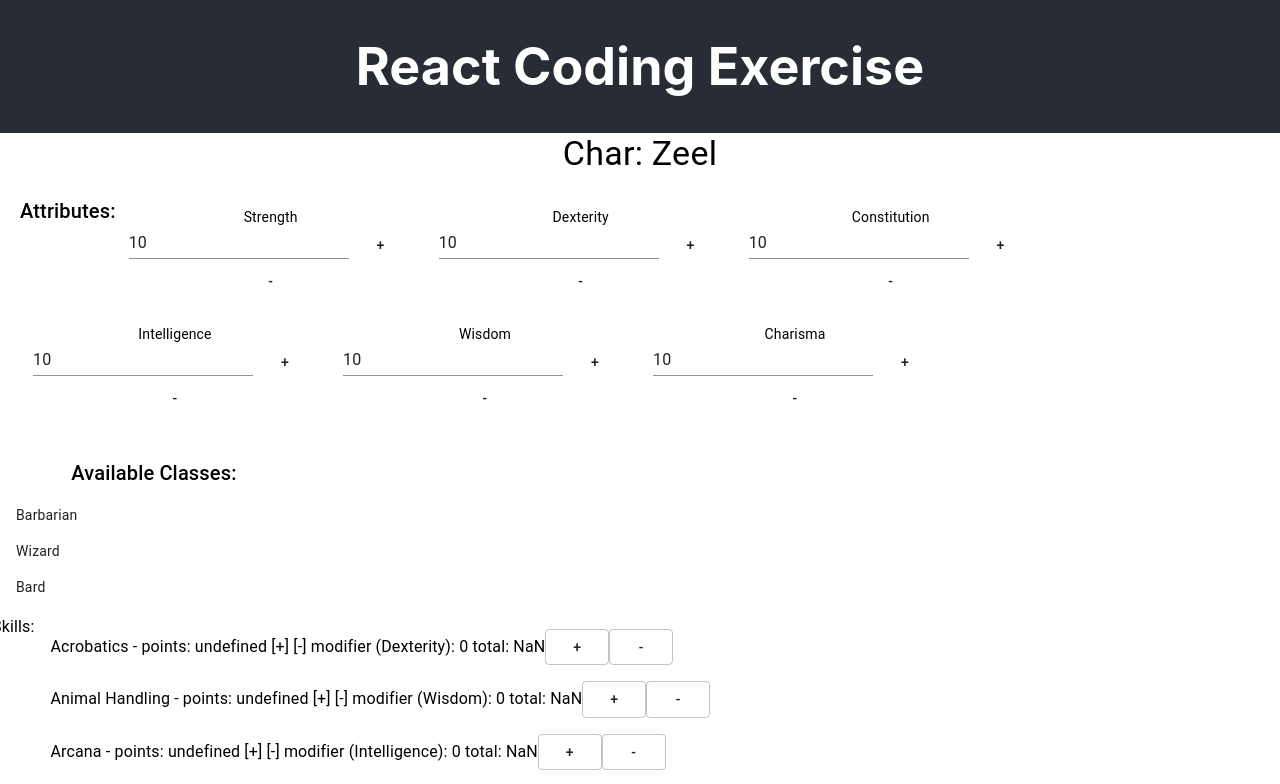
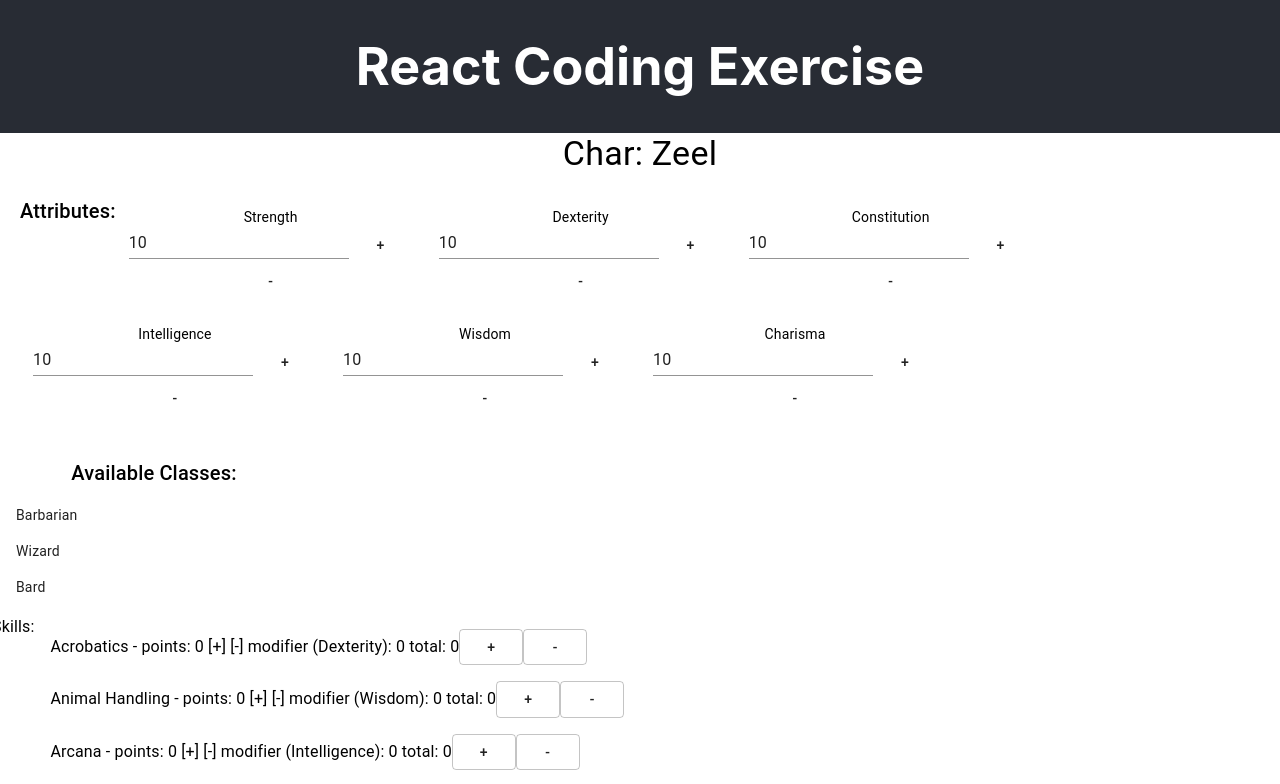
Before and after one commit to zeelmavani/rpg-dnd-react, a React (Create React App) app: page / in a window 1280 px wide. Shown: the top 784 px of the page. Built offline with nearby package versions, Linux system fonts and the light colour scheme.

Commit message:
completed req 5, resolved error

```diff
--- a/src/components/CharSheet.jsx
+++ b/src/components/CharSheet.jsx
@@ -79,7 +79,7 @@ export function CharSheet() {
         attributeModifier,
       });
       if (remainingPoints >= 0) {
-        character.skillLevels[name].points += points;
+        character.skillLevels[name].currentPoints += points;
         currentAttribute.remainingPoints = remainingPoints;
       } else {
         // Display error message or handle insufficient skill points
@@ -136,19 +136,19 @@ export function CharSheet() {
                   character.attributes[attributeModifier].currentPoints
                 );
                 const totalSkillValue =
-                  character.skillLevels[name].points + abilityModifier;
+                  character.skillLevels[name].currentPoints + abilityModifier;
                 console.log("skill", name);
                 console.log(
                   "skill value",
                   character,
-                  character.skillLevels[name].points
+                  character.skillLevels[name].currentPoints
                 );
                 console.log("totalSkillValue", totalSkillValue);
 
                 return (
                   <ListItem key={name}>
                     <Typography>
-                      {`${name} - points: ${character.skillLevels[name].points} [+] [-] modifier (${attributeModifier}): ${abilityModifier} total: ${totalSkillValue}`}
+                      {`${name} - points: ${character.skillLevels[name].currentPoints} [+] [-] modifier (${attributeModifier}): ${abilityModifier} total: ${totalSkillValue}`}
                     </Typography>
                     <Button
                       variant="outlined"
```
